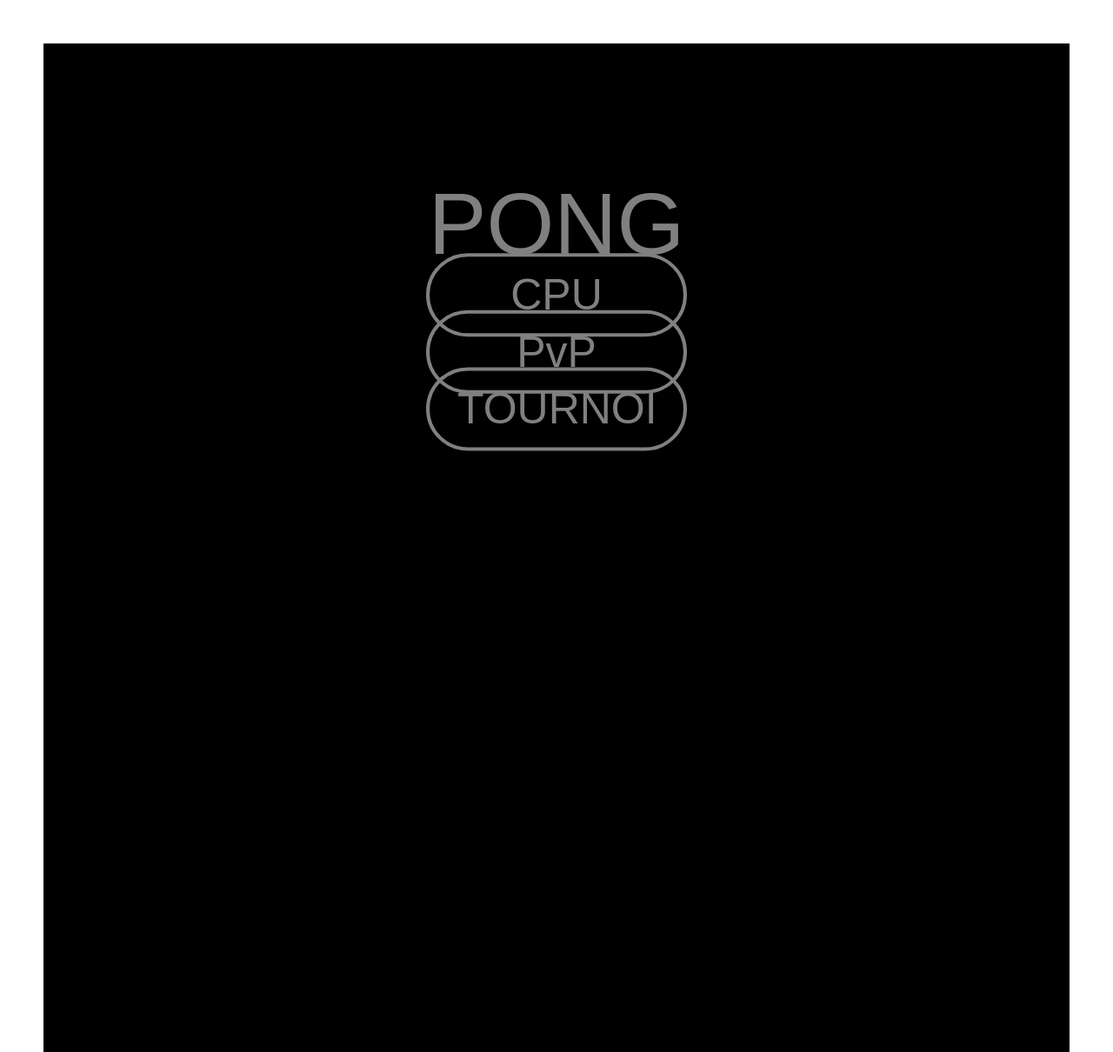
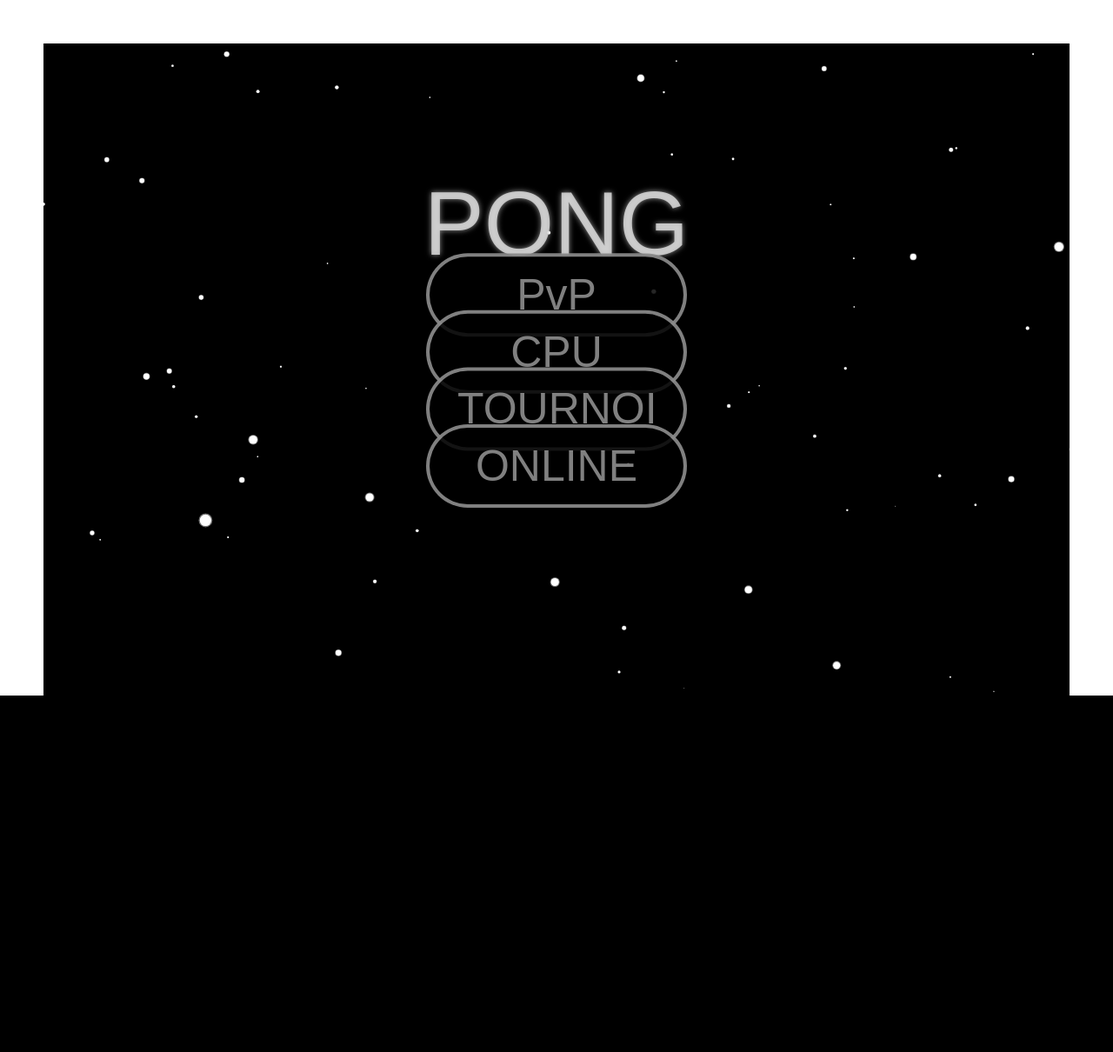
Before and after one commit to ritberg/ft_transcendence, a Django app: page /pong/ in a window 1280 px wide. Shown: the whole page at 87% size. After the commit the page ends 800 px from the top, so only its background shows below. Run offline with Django 4.2, Linux system fonts and the light colour scheme.

Commit message:
Animations and main CSS screen work, code is still dirty and unreadable

```diff
--- a/app/home_page/static/home_page/pong.js
+++ b/app/home_page/static/home_page/pong.js
@@ -1,9 +1,9 @@
-let paddle_y1 = paddle_y2 = canvas.height / 2 - 100;
+let paddle_y1 = paddle_y2 = game.height / 2 - 100;
 let paddle_speed_y1 = 0;
 let paddle_speed_y2 = 0;
 const ball_length = 30;
-let ball_x = canvas.width / 2 - ball_length / 2;
-let ball_y = canvas.height / 2 - ball_length / 2;
+let ball_x = game.width / 2 - ball_length / 2;
+let ball_y = game.height / 2 - ball_length / 2;
 let ball_speed = 400;
 let ball_angle = ((Math.random() < 0.5 ? 1 : -1) == true) ? (Math.PI - ((Math.random() * (225 * Math.PI / 180 - 135 * Math.PI / 180)) + 135 * Math.PI / 180)) : ((Math.random() * (225 * Math.PI / 180 - 135 * Math.PI / 180)) + 135 * Math.PI / 180);
 let score = [0, 0];
@@ -15,25 +15,22 @@ let n = 0;
 let ai_activated = false;
 let mouse_posX;
 let mouse_posY;
+let loop_exec = 0;
 
-function CpuMode() {
-	document.getElementById("canvas").style.display = "block";
+function GameMode(n) {
+	//
+	if (n > 1)
+		return;
+	//
+	document.getElementById("game").style.display = "block";
 	document.getElementById("title").style.display = "none";
 	document.getElementById("cpu-mode").style.display = "none";
 	document.getElementById("pvp-mode").style.display = "none";
 	document.getElementById("tournoi-mode").style.display = "none";
+	document.getElementById("online-mode").style.display = "none";
 
-	ai_activated = true;
-	requestAnimationFrame(loop);
-}
-
-function PvpMode() {
-	document.getElementById("canvas").style.display = "block";
-	document.getElementById("title").style.display = "none";
-	document.getElementById("cpu-mode").style.display = "none";
-	document.getElementById("pvp-mode").style.display = "none";
-	document.getElementById("tournoi-mode").style.display = "none";
-
+	if (n == 1)
+		ai_activated = true;
 	requestAnimationFrame(loop);
 }
 
@@ -59,8 +56,8 @@ function updatePos(time_diff) {
 	if (wait_frames == 1) {
 		paddle_speed_y1 = 0;
 		paddle_speed_y2 = 0;
-		ball_x = canvas.width / 2 - ball_length / 2;
-		ball_y = canvas.height / 2 - ball_length / 2;
+		ball_x = game.width / 2 - ball_length / 2;
+		ball_y = game.height / 2 - ball_length / 2;
 		ball_speed = 400;
 		ball_angle = ((Math.random() < 0.5 ? 1 : -1) == true) ? (Math.PI - ((Math.random() * (225 * Math.PI / 180 - 135 * Math.PI / 180)) + 135 * Math.PI / 180)) : ((Math.random() * (225 * Math.PI / 180 - 135 * Math.PI / 180)) + 135 * Math.PI / 180);
 		paddle_bounces = 0;
@@ -78,8 +75,8 @@ function updatePos(time_diff) {
 
 	ball_x += ball_speed * Math.cos(ball_angle) * time_diff;
 	ball_y += ball_speed * Math.sin(ball_angle) * time_diff;
-	// if ((ball_y < 0 && ball_angle > Math.PI || ball_angle < 0) || (ball_y + ball_length > canvas.height && ball_angle < Math.PI && ball_angle > 0))
-	if (ball_y < 0 || ball_y > canvas.height - ball_length)
+	// if ((ball_y < 0 && ball_angle > Math.PI || ball_angle < 0) || (ball_y + ball_length > game.height && ball_angle < Math.PI && ball_angle > 0))
+	if (ball_y < 0 || ball_y > game.height - ball_length)
 		ball_angle = 2 * Math.PI - ball_angle;
 	if ((ball_y >= paddle_y1 - ball_length && ball_y <= paddle_y1 + 200 && ball_x <= 50 && ball_x >= 20 && ball_angle > Math.PI / 2 && ball_angle < Math.PI * 1.5) || (ball_y >= paddle_y2 - 25 && ball_y <= paddle_y2 + 200 && ball_x + ball_length >= 1130 && ball_x <= 1160 && (ball_angle < Math.PI / 2 || ball_angle > Math.PI * 1.5))) {
 		ball_angle = bounceAngle(ball_angle, ball_x, ball_y, ball_length, paddle_y1, paddle_y2);
@@ -96,7 +93,7 @@ function updatePos(time_diff) {
 		score[1]++;
 		wait_frames = 25;
 	}
-	else if (ball_x > canvas.width && wait_frames < 0) {
+	else if (ball_x > game.width && wait_frames < 0) {
 		score[0]++;
 		wait_frames = 25;
 	}
@@ -109,8 +106,8 @@ function aiMove() {
 	let copy_ball_y = ball_y;
 	let copy_ball_angle = ball_angle;
 	for (let i = 1; ball_x > 50; i++) {
-		if (ball_y < 0 || ball_y > canvas.height - ball_length)
-		// if ((ball_y < 0 && ball_angle > Math.PI || ball_angle < 0) || (ball_y + ball_length > canvas.height && ball_angle < Math.PI && ball_angle > 0))
+		if (ball_y < 0 || ball_y > game.height - ball_length)
+		// if ((ball_y < 0 && ball_angle > Math.PI || ball_angle < 0) || (ball_y + ball_length > game.height && ball_angle < Math.PI && ball_angle > 0))
 			ball_angle = 2 * Math.PI - ball_angle;
 		ball_x += Math.cos(ball_angle) * i;
 		ball_y += Math.sin(ball_angle) * i;
@@ -132,17 +129,17 @@ function draw() {
 		paddle_y2--;
 	}
 	n++;
-  const canvas = document.getElementById("canvas");
-  const ctx = canvas.getContext("2d");
-  ctx.clearRect(0, 0, canvas.width, canvas.height);
+  const game = document.getElementById("game");
+  const ctx = game.getContext("2d");
+  ctx.clearRect(0, 0, game.width, game.height);
   ctx.fillStyle = "rgb(70, 70, 70)";
-	for (let i = 15; i < canvas.height - 30; i += 50) {
-		ctx.fillRect(canvas.width / 2, i, 10, 30);
+	for (let i = 15; i < game.height - 30; i += 50) {
+		ctx.fillRect(game.width / 2, i, 10, 30);
 	}
 	ctx.font = "100px Arial";
 	ctx.textAlign = "center";
-	ctx.fillText(score[0].toString(), canvas.width / 3, 100);
-	ctx.fillText(score[1].toString(), canvas.width - canvas.width / 3, 100);
+	ctx.fillText(score[0].toString(), game.width / 3, 100);
+	ctx.fillText(score[1].toString(), game.width - game.width / 3, 100);
   ctx.fillStyle = "rgb(100, 100, 100)";
 	ctx.font = "20px Courier New";
 	ctx.textAlign = "left";
@@ -157,8 +154,9 @@ function draw() {
 }
 
 function loop(current_frame) {
-	const canvas = document.getElementById("canvas");
-	const ctx = canvas.getContext("2d");
+	loop_exec = 1;
+	const game = document.getElementById("game");
+	const ctx = game.getContext("2d");
   const time_diff = (current_frame - last_frame) / 1000 || 0;
   last_frame = current_frame;
 
@@ -198,6 +196,78 @@ document.addEventListener("keyup", (event) => {
     paddle_speed_y2 = 0;
 });
 
-document.getElementById("cpu-mode").addEventListener("click", CpuMode);
-document.getElementById("pvp-mode").addEventListener("click", PvpMode);
-// document.getElementById("tournoi-mode").addEventListener("click", TournoiMode);
+document.getElementById("pvp-mode").addEventListener("click", function() { GameMode(0); });
+document.getElementById("cpu-mode").addEventListener("click", function() { GameMode(1); });
+document.getElementById("tournoi-mode").addEventListener("click", function() { GameMode(2); });
+document.getElementById("online-mode").addEventListener("click", function() { GameMode(3); });
+
+const game_ = document.getElementById("game");
+const ctx_stars = game.getContext("2d");
+
+let delta = 1.5;
+const InitCanvas = () => {
+	game_.style.position = "fixed";
+	game_.setAttribute("width", `1180px`);
+	ctx_stars.clearRect(0, 0, _game_.width, _game_.height);
+};
+
+class Stars {
+	constructor(x, y, color) {
+		this.x = x;
+		this.y = y;
+		this.color = color;
+		this.glow = "#cfcfcf88";
+		this.radius = 0.2;
+	}
+	beforeStart() {
+		if (
+			this.x < 0 ||
+			this.x > game_.width ||
+			this.y < 0 ||
+			this.y > game_.height
+		) {
+			this.radius = 0.2;
+			this.x = Math.random() * game_.width;
+			this.y = Math.random() * game_.height;
+		}
+	}
+	move() {
+		this.radius += 0.1 / delta;
+		const speed = 100 * delta;
+		this.x += (this.x - game_.width / 2) * (this.radius / speed);
+		this.y += (this.y - game_.height / 2) * (this.radius / speed);
+	}
+	draw() {
+		this.beforeStart();
+		this.move();
+		ctx_stars.beginPath();
+		ctx_stars.fillStyle = this.glow;
+		ctx_stars.arc(this.x, this.y, this.radius * 1.2, 0, Math.PI * 2);
+		ctx_stars.fill();
+		ctx_stars.closePath();
+		ctx_stars.beginPath();
+		ctx_stars.fillStyle = this.color;
+		ctx_stars.arc(this.x, this.y, this.radius, 0, Math.PI * 2);
+		ctx_stars.fill();
+		ctx_stars.closePath();
+	}
+}
+
+function StarArray(amount = 100) {
+	const x = () => Math.random() * window.innerWidth;
+	const y = () => Math.random() * window.innerHeight;
+	const color = "#ffffff";
+	let array = Array.from({ length: amount }, () => new Stars(x(), y(), color));
+	return array;
+}
+
+const _game_ = StarArray();
+
+function Update() {
+	if (loop_exec == 1)
+		return;
+	InitCanvas();
+	_game_.forEach((star) => star.draw());
+	requestAnimationFrame(Update);
+}
+Update();
--- a/app/home_page/templates/pong.html
+++ b/app/home_page/templates/pong.html
@@ -12,43 +12,52 @@ body {
 	margin: 0;
 	padding: 0;
 }
-	#canvas {
+	.canvas {
 		position: relative;
 		top: 50px;
 		left: 50px;
+	}
+	#game {
 		background-color: black;
 	}
+	#stars {
+		top: 45px;
+		transform: translate(0%, -100%);
+	}
 	#title {
-		font-family: Arial;
-		color: grey;
+		font-family: "Arial";
+		color: rgba(255, 255, 255, 0.5);
 		font-size: 100px;
 		position: absolute;
 		text-align: center;
 		top: 30%;
 		left: 50%;
 		transform: translate(-50%, -35%);
+		animation: text-shadow 3s infinite;
 	}
 	.gamemode-button {
-		color: grey;
-		background-color: transparent;
-		border: 4px solid grey;
+		color: rgba(255, 255, 255, 0.5);
+		background-color: rgb(0, 0, 0, 0.85);
+		border: 4px solid rgba(255, 255, 255, 0.5);
 		border-radius: 50px;
 		padding: 15px 32px;
 		width: 300px;
 		font-size: 50px;
+		font-family: "Arial";
 		cursor: pointer;
 		position: absolute;
 	}
 	.gamemode-button:hover {
 		color: lightgrey;
 		border: 4px solid lightgrey;
+		animation: hover-shadows 1s ease-in-out infinite;
 	}
-	#cpu-mode {
+	#pvp-mode {
 		top: 40%;
 		left: 50%;
 		transform: translate(-50%, -30%);
 	}
-	#pvp-mode {
+	#cpu-mode {
 		top: 50%;
 		left: 50%;
 		transform: translate(-50%, -45%);
@@ -58,13 +67,37 @@ body {
 		left: 50%;
 		transform: translate(-50%, -60%);
 	}
+	#online-mode {
+		top: 70%;
+		left: 50%;
+		transform: translate(-50%, -75%);
+	}
+	@keyframes text-shadow {
+		0% {
+			color: rgba(255, 255, 255, 0.5);
+		}
+		50% {
+			color: lightgrey;
+			font-size: 105px;
+			text-shadow: lightgrey 0 0 10px;
+		}
+	}
+	@keyframes hover-shadows {
+		0% {
+		}
+		50% {
+			text-shadow: lightgrey 0 0 10px;
+			box-shadow: lightgrey 0 0 10px;
+		}
+	}
 	</style>
 	<body>
-		<canvas id="canvas" width="1180" height="1160"></canvas>
+		<canvas class="canvas" id="game" width="1180" height="1160"></canvas>
 		<div id="title">PONG</div>
+		<button class="gamemode-button" id="pvp-mode">PvP</button>
 		<button class="gamemode-button" id="cpu-mode">CPU</button>
-		<button class="gamemode-button" id="pvp-mode">PvP</button>
 		<button class="gamemode-button" id="tournoi-mode">TOURNOI</button>
+		<button class="gamemode-button" id="online-mode">ONLINE</button>
 		<script src="{% static 'home_page/pong.js' %}"></script>
 	</body>
 </html>
```
